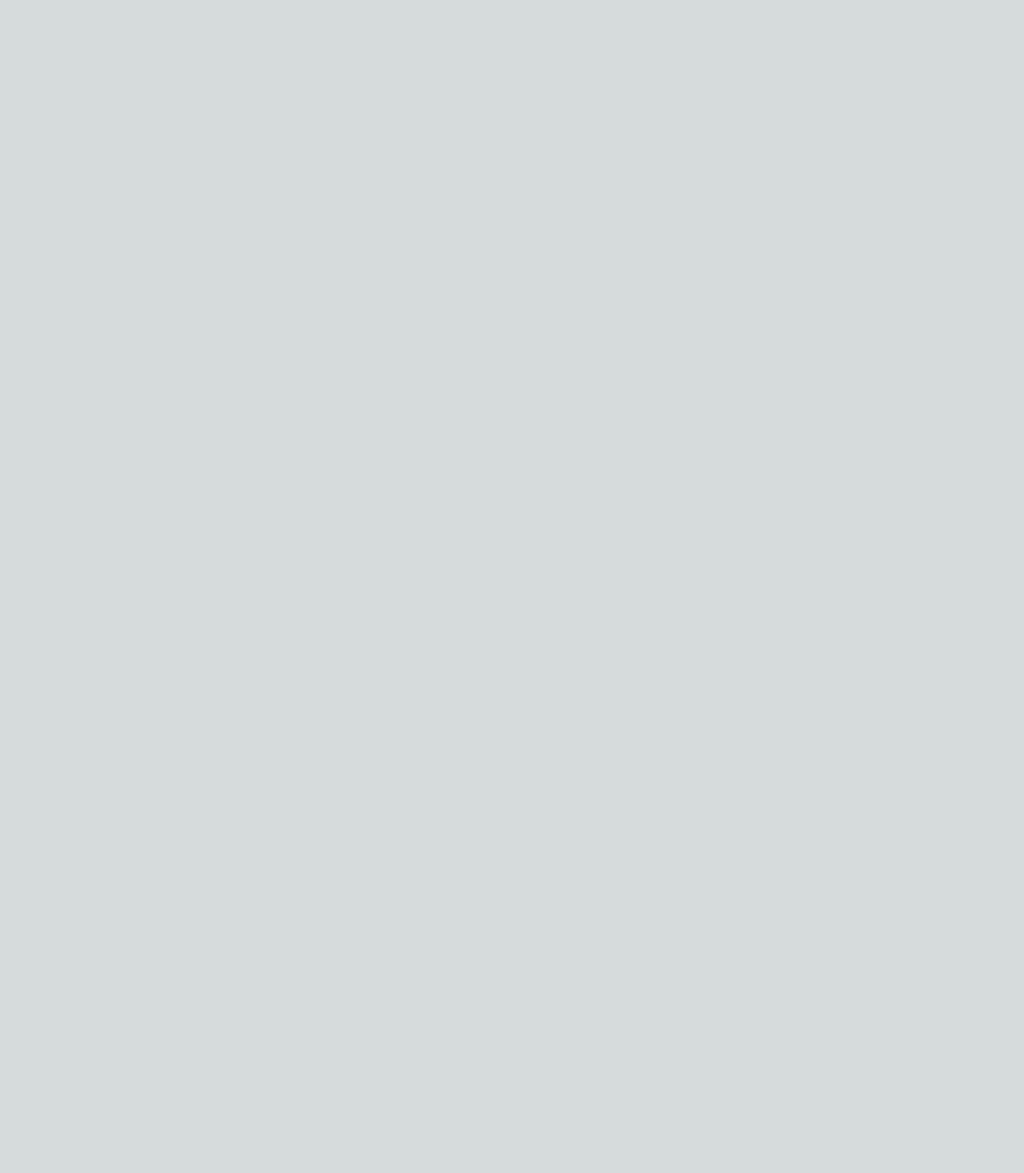
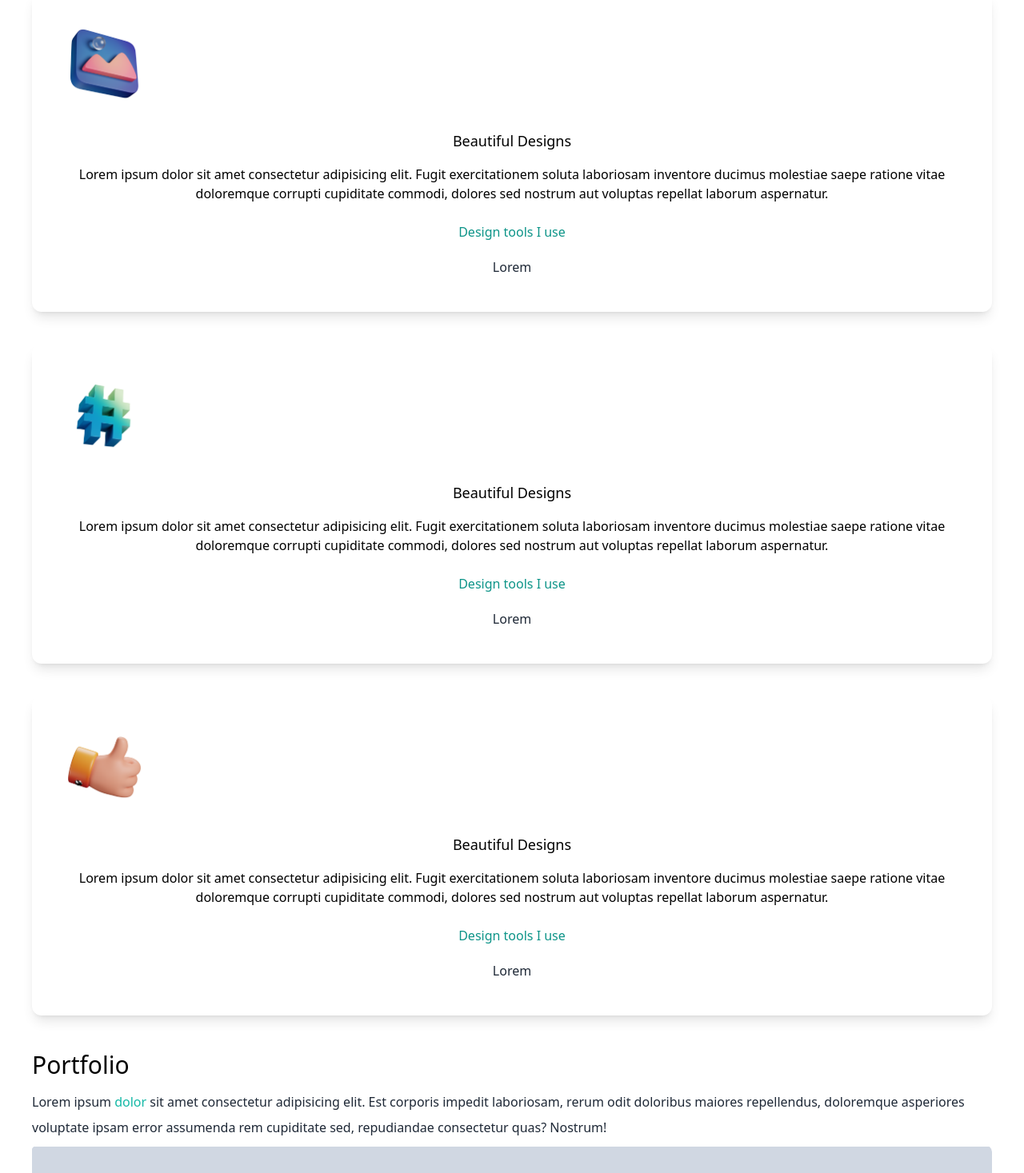
Before and after one commit to clariechek/portfolio, a Next.js app: page / in a window 1280 px wide. Shown: the part 1098-2565 px from the top of the page at 80% size. Before the commit the page ends 924 px from the top, so only its background shows below. Built offline with nearby package versions, Linux system fonts and the light colour scheme.

Commit message:
completed background and portfolio section layout

```diff
--- a/pages/index.js
+++ b/pages/index.js
@@ -3,6 +3,15 @@ import {BsFillMoonStarsFill} from 'react-icons/bs';
 import {AiFillGithub, AiFillLinkedin} from 'react-icons/ai';
 import Image from "next/image";
 import avatar from '../public/avatar.png';
+import design from '../public/design.png'
+import code from '../public/code.png'
+import consulting from '../public/consulting.png'
+import web1 from '../public/web1.png';
+import web2 from '../public/web2.png';
+import web3 from '../public/web3.png';
+import web4 from '../public/web4.png';
+import web5 from '../public/web5.png';
+import web6 from '../public/web6.png';
 // Image credit: <a href="https://www.freepik.com/free-vector/young-woman-white_4952190.htm#page=2&query=woman%20cartoon&position=12&from_view=search&track=sph">Image by grmarc</a> on Freepik
 
 export default function Home() {
@@ -38,6 +47,55 @@ export default function Home() {
             <Image src={avatar} layout='fill' objectFit='cover' alt="avatar image" />
           </div>
         </section>
+        {/* page 2 */}
+        <section>
+          <div>
+            <h3 className='text-3xl py-1'>Background</h3>
+            <p className='text-md py-2 leading-8 text-gray-800'>Lorem ipsum <span className='text-teal-500' >dolor</span> sit amet consectetur adipisicing elit. Est corporis impedit laboriosam, rerum odit doloribus maiores repellendus, doloremque asperiores voluptate ipsam error assumenda rem cupiditate sed, repudiandae consectetur quas? Nostrum!</p>
+          </div>
+          <div className='text-center shadow-lg p-10 rounded-xl my-10'>
+            <Image src={design} widht={100} height={100} />
+            <h3 className='text-lg font-medium pt-8 pb-2'>Beautiful Designs</h3>
+            <p className='py-2'>
+              Lorem ipsum dolor sit amet consectetur adipisicing elit. Fugit exercitationem soluta laboriosam inventore ducimus molestiae saepe ratione vitae doloremque corrupti cupiditate commodi, dolores sed nostrum aut voluptas repellat laborum aspernatur.
+            </p>
+            <h4 className='py-4 text-teal-600'>Design tools I use</h4>
+            <p className='text-gray-800 py-1'>Lorem</p>
+          </div>
+          <div className='text-center shadow-lg p-10 rounded-xl my-10'>
+            <Image src={code} widht={100} height={100} />
+            <h3 className='text-lg font-medium pt-8 pb-2'>Beautiful Designs</h3>
+            <p className='py-2'>
+              Lorem ipsum dolor sit amet consectetur adipisicing elit. Fugit exercitationem soluta laboriosam inventore ducimus molestiae saepe ratione vitae doloremque corrupti cupiditate commodi, dolores sed nostrum aut voluptas repellat laborum aspernatur.
+            </p>
+            <h4 className='py-4 text-teal-600'>Design tools I use</h4>
+            <p className='text-gray-800 py-1'>Lorem</p>
+          </div>
+          <div className='text-center shadow-lg p-10 rounded-xl my-10'>
+            <Image src={consulting} widht={100} height={100} />
+            <h3 className='text-lg font-medium pt-8 pb-2'>Beautiful Designs</h3>
+            <p className='py-2'>
+              Lorem ipsum dolor sit amet consectetur adipisicing elit. Fugit exercitationem soluta laboriosam inventore ducimus molestiae saepe ratione vitae doloremque corrupti cupiditate commodi, dolores sed nostrum aut voluptas repellat laborum aspernatur.
+            </p>
+            <h4 className='py-4 text-teal-600'>Design tools I use</h4>
+            <p className='text-gray-800 py-1'>Lorem</p>
+          </div>
+        </section>
+        {/* page 3 */}
+        <section>
+          <div>
+            <h3 className='text-3xl py-1'>Portfolio</h3>
+            <p className='text-md py-2 leading-8 text-gray-800'>Lorem ipsum <span className='text-teal-500' >dolor</span> sit amet consectetur adipisicing elit. Est corporis impedit laboriosam, rerum odit doloribus maiores repellendus, doloremque asperiores voluptate ipsam error assumenda rem cupiditate sed, repudiandae consectetur quas? Nostrum!</p>
+          </div>
+          <div>
+            <div><Image src={web1} /></div>
+            <div><Image src={web2} /></div>
+            <div><Image src={web3} /></div>
+            <div><Image src={web4} /></div>
+            <div><Image src={web5} /></div>
+            <div><Image src={web6} /></div>
+          </div>
+        </section>
       </main>
     </div>
   )
```
